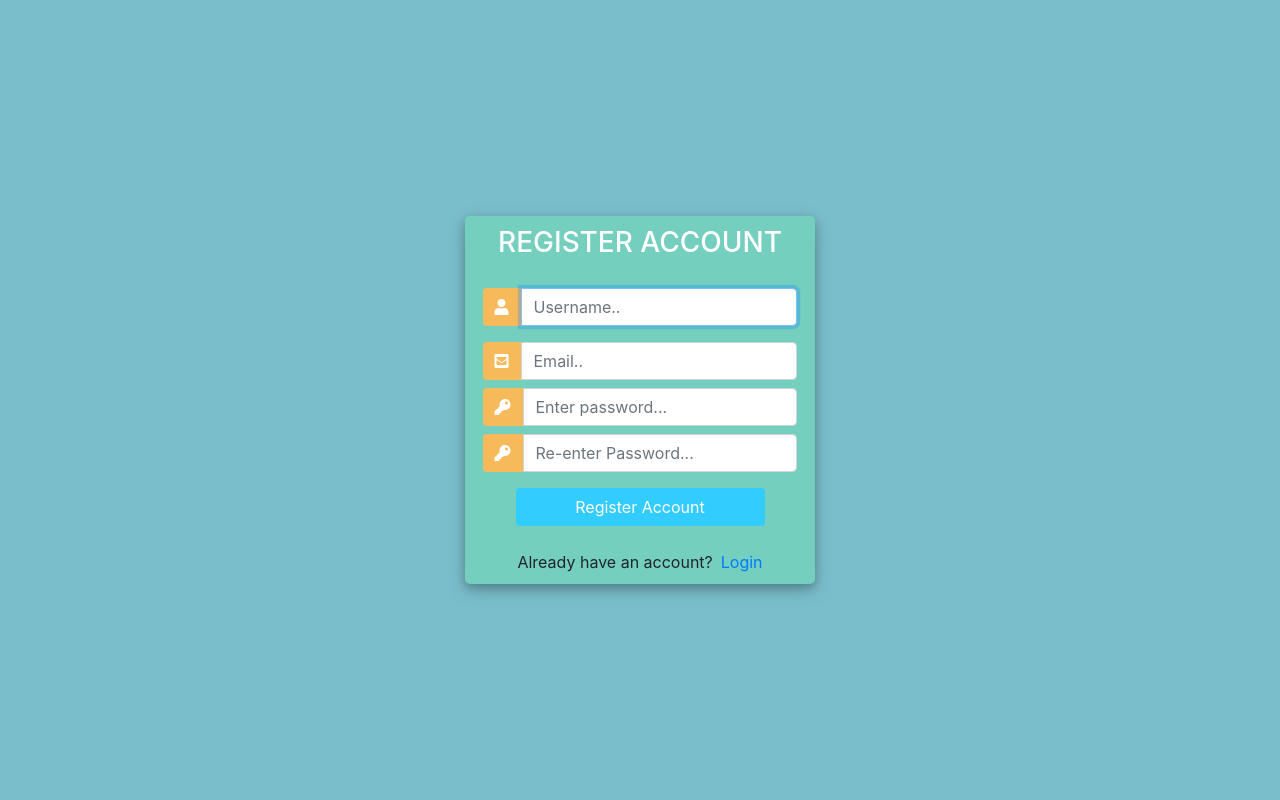
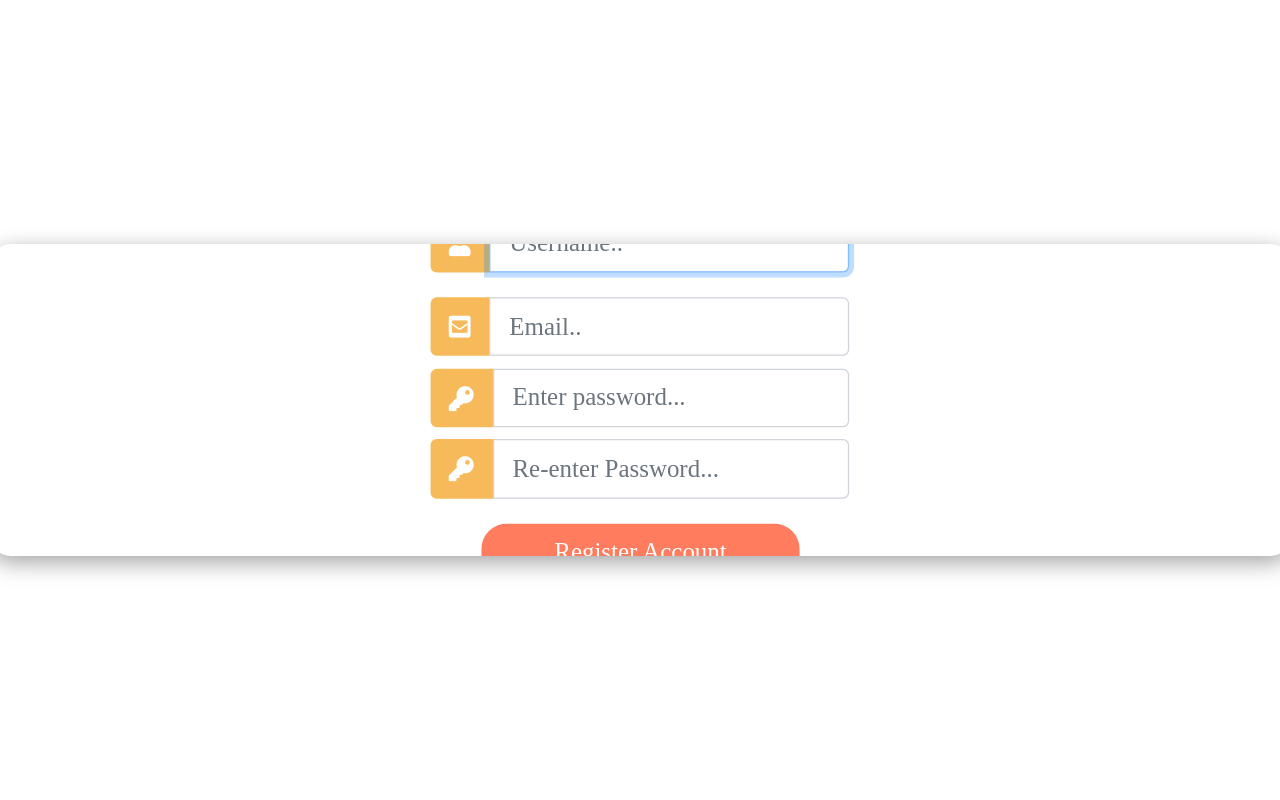
Before and after one commit to rebbyling/50003-backend, a Django app: page /register/ in a window 1280 px wide. Run offline with Django 3.2, Linux system fonts and the light colour scheme; some libraries are stand-ins or nearby versions.

Commit message:
Update Register.html

```diff
--- a/trydjango/src/templates/register.html
+++ b/trydjango/src/templates/register.html
@@ -1,11 +1,20 @@
 <!DOCTYPE html>
 <html>
-
   <head>
     <title>Register</title>
-	<link rel="stylesheet" href="https://stackpath.bootstrapcdn.com/bootstrap/4.1.3/css/bootstrap.min.css" integrity="sha384-MCw98/SFnGE8fJT3GXwEOngsV7Zt27NXFoaoApmYm81iuXoPkFOJwJ8ERdknLPMO" crossorigin="anonymous">
+    <link
+      rel="stylesheet"
+      href="https://stackpath.bootstrapcdn.com/bootstrap/4.1.3/css/bootstrap.min.css"
+      integrity="sha384-MCw98/SFnGE8fJT3GXwEOngsV7Zt27NXFoaoApmYm81iuXoPkFOJwJ8ERdknLPMO"
+      crossorigin="anonymous"
+    />
     <script src="https://ajax.googleapis.com/ajax/libs/jquery/3.3.1/jquery.min.js"></script>
-	<link rel="stylesheet" href="https://use.fontawesome.com/releases/v5.6.1/css/all.css" integrity="sha384-gfdkjb5BdAXd+lj+gudLWI+BXq4IuLW5IT+brZEZsLFm++aCMlF1V92rMkPaX4PP" crossorigin="anonymous">
+    <link
+      rel="stylesheet"
+      href="https://use.fontawesome.com/releases/v5.6.1/css/all.css"
+      integrity="sha384-gfdkjb5BdAXd+lj+gudLWI+BXq4IuLW5IT+brZEZsLFm++aCMlF1V92rMkPaX4PP"
+      crossorigin="anonymous"
+    />
 
     <style>
       body,
@@ -13,36 +22,48 @@
         margin: 0;
         padding: 0;
         height: 100%;
-			background: #7abecc !important;
+        background: #fff !important;
+        overflow-y: hidden;
+        font-family: "Poppins";
+        color: #4460a9;
+        font-size: 1.2rem;
       }
       .user_card {
-			width: 350px;
+        overflow-y: hidden;
+        width: 90%;
+        height: 30%;
         margin-top: auto;
         margin-bottom: auto;
-			background: #74cfbf;
+        background: #fff;
         position: relative;
         display: flex;
         justify-content: center;
         flex-direction: column;
         padding: 10px;
-			box-shadow: 0 4px 8px 0 rgba(0, 0, 0, 0.2), 0 6px 20px 0 rgba(0, 0, 0, 0.19);
-			-webkit-box-shadow: 0 4px 8px 0 rgba(0, 0, 0, 0.2), 0 6px 20px 0 rgba(0, 0, 0, 0.19);
-			-moz-box-shadow: 0 4px 8px 0 rgba(0, 0, 0, 0.2), 0 6px 20px 0 rgba(0, 0, 0, 0.19);
-			border-radius: 5px;
-
+        box-shadow: 0 4px 15px 0 rgba(0, 0, 0, 0.2),
+          0 6px 20px 0 rgba(0, 0, 0, 0.19);
+        -webkit-box-shadow: 0 4px 15px 0 rgba(0, 0, 0, 0.2),
+          0 6px 20px 0 rgba(0, 0, 0, 0.19);
+        -moz-box-shadow: 0 4px 8px 0 rgba(0, 0, 0, 0.2),
+          0 6px 20px 0 rgba(0, 0, 0, 0.19);
+        border-radius: 15px;
+        transform: scale(1.3);
       }
 
       .form_container {
         margin-top: 20px;
       }
 
-		#form-title{
-			color: #fff;
+      #form-title {
+        color: #4460a9;
+        font-weight: 600;
       }
       .login_btn {
         width: 100%;
-			background: #33ccff !important;
+        background: rgb(255, 124, 94) !important;
         color: white !important;
+        border-radius: 20px;
+        margin-bottom: 10px;
       }
       .login_btn:focus {
         box-shadow: none !important;
@@ -62,9 +83,7 @@
         box-shadow: none !important;
         outline: 0px !important;
       }
-
     </style>
-
   </head>
   <body>
     <div class="container h-100">
@@ -74,36 +93,47 @@
             <h3 id="form-title">REGISTER ACCOUNT</h3>
           </div>
           <div class="d-flex justify-content-center form_container">
-
             <form method="POST" action="">
               {% csrf_token %}
               <div class="input-group mb-3">
                 <div class="input-group-append">
-								<span class="input-group-text"><i class="fas fa-user"></i></span>
+                  <span class="input-group-text"
+                    ><i class="fas fa-user"></i
+                  ></span>
                 </div>
                 {{form.username}}
               </div>
               <div class="input-group mb-2">
                 <div class="input-group-append">
-								<span class="input-group-text"><i class="fas fa-envelope-square"></i></span>
+                  <span class="input-group-text"
+                    ><i class="fas fa-envelope-square"></i
+                  ></span>
                 </div>
                 {{form.email}}
               </div>
               <div class="input-group mb-2">
                 <div class="input-group-append">
-								<span class="input-group-text"><i class="fas fa-key"></i></span>
+                  <span class="input-group-text"
+                    ><i class="fas fa-key"></i
+                  ></span>
                 </div>
                 {{form.password1}}
               </div>
               <div class="input-group mb-2">
                 <div class="input-group-append">
-								<span class="input-group-text"><i class="fas fa-key"></i></span>
+                  <span class="input-group-text"
+                    ><i class="fas fa-key"></i
+                  ></span>
                 </div>
                 {{form.password2}}
               </div>
 
               <div class="d-flex justify-content-center mt-3 login_container">
-				 			<input class="btn login_btn" type="submit" value="Register Account">
+                <input
+                  class="btn login_btn"
+                  type="submit"
+                  value="Register Account"
+                />
               </div>
             </form>
           </div>
@@ -111,7 +141,8 @@
 
           <div class="mt-4">
             <div class="d-flex justify-content-center links">
-						Already have an account? <a href="{% url 'login' %}" class="ml-2">Login</a>
+              Already have an account?
+              <a href="{% url 'login' %}" class="ml-2">Login</a>
             </div>
           </div>
         </div>
@@ -123,22 +154,18 @@
 		 */
 
       //Query All input fields
-		var form_fields = document.getElementsByTagName('input')
-		form_fields[1].placeholder='Username..';
-		form_fields[2].placeholder='Email..';
-		form_fields[3].placeholder='Enter password...';
-		form_fields[4].placeholder='Re-enter Password...';
+      var form_fields = document.getElementsByTagName("input");
+      form_fields[1].placeholder = "Username..";
+      form_fields[2].placeholder = "Email..";
+      form_fields[3].placeholder = "Enter password...";
+      form_fields[4].placeholder = "Re-enter Password...";
 
-
-		for (var field in form_fields){
-			form_fields[field].className += ' form-control'
+      for (var field in form_fields) {
+        form_fields[field].className += " form-control";
       }
     </script>
   </body>
 </html>
-
-
-
 
 <!---
 
```
Lines whose indentation alone changed are shown as unchanged.
